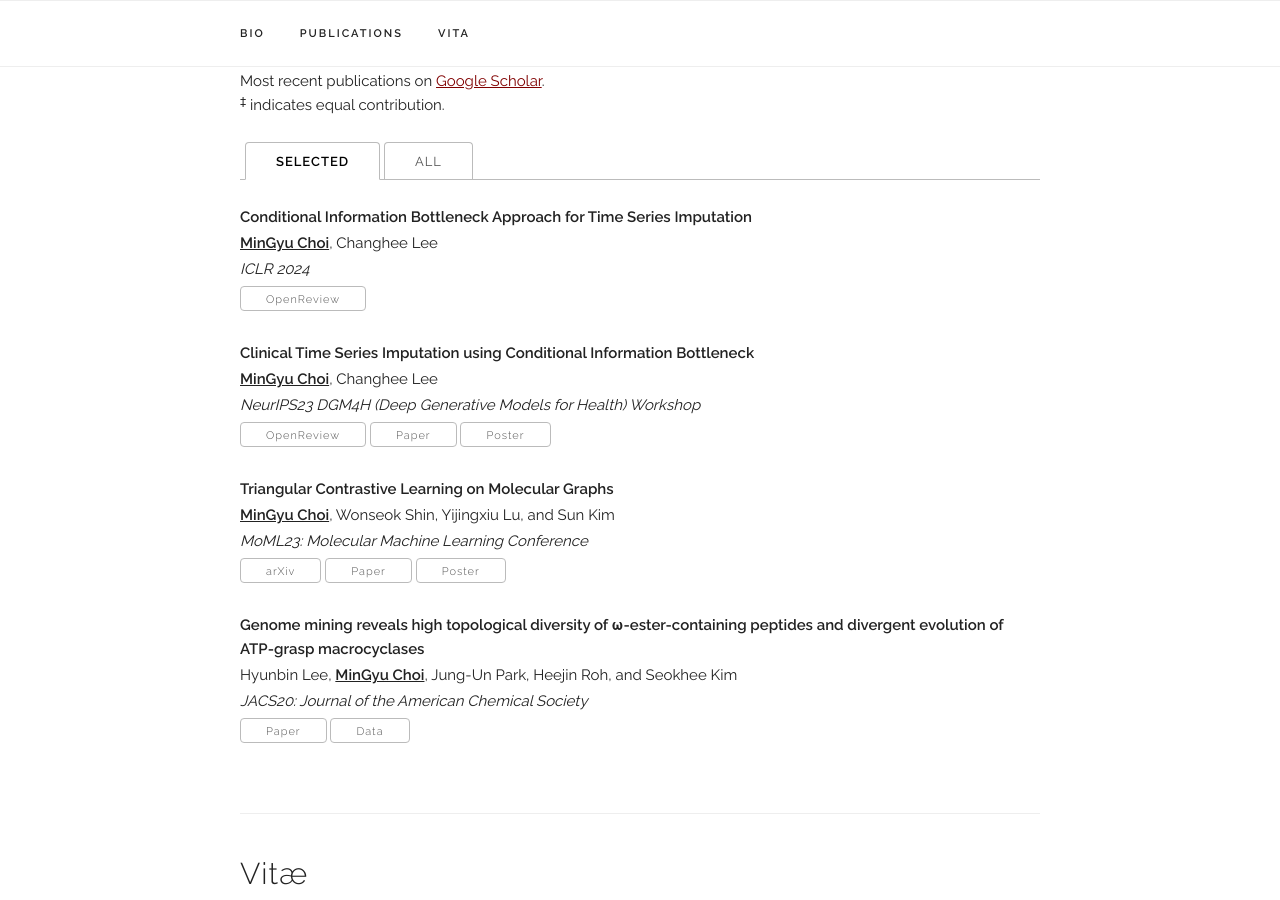
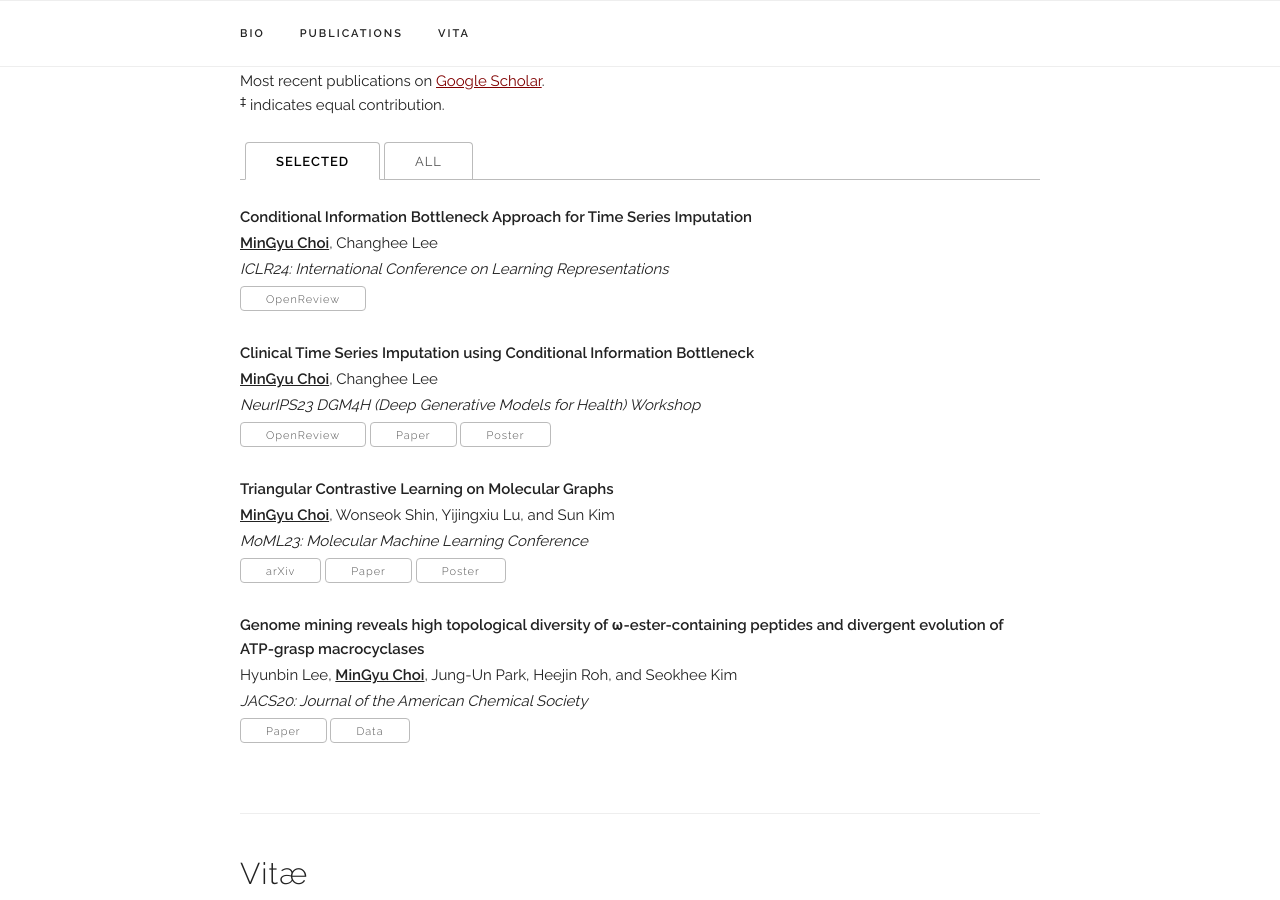
Before and after one commit to Chemgyu/Chemgyu.github.io, a Jekyll site: the page built from index.html, in a window 1280 px wide and 900 px high, scrolled down 786 px. Built offline with Jekyll 4.4.1, drawn with Linux system fonts in a browser that asks for light colours; some web fonts are replaced.

Commit message:
Update publications.yaml

```diff
--- a/_data/publications.yaml
+++ b/_data/publications.yaml
@@ -2,7 +2,7 @@ papers:
 
   - title: "Conditional Information Bottleneck Approach for Time Series Imputation"
     authors: "<b><ins>MinGyu Choi</ins></b>, Changhee Lee"
-    venue: "ICLR 2024"
+    venue: "ICLR24: International Conference on Learning Representations"
     openreview: "https://openreview.net/forum?id=K1mcPiDdOJ"
     # paper_pdf: "/assets/publications/2023_CIB/23NIPS_DGM4H_CIB.pdf"
     # poster: "/assests/publications/2023_CIB/NIPS_Poster.pdf"
```
